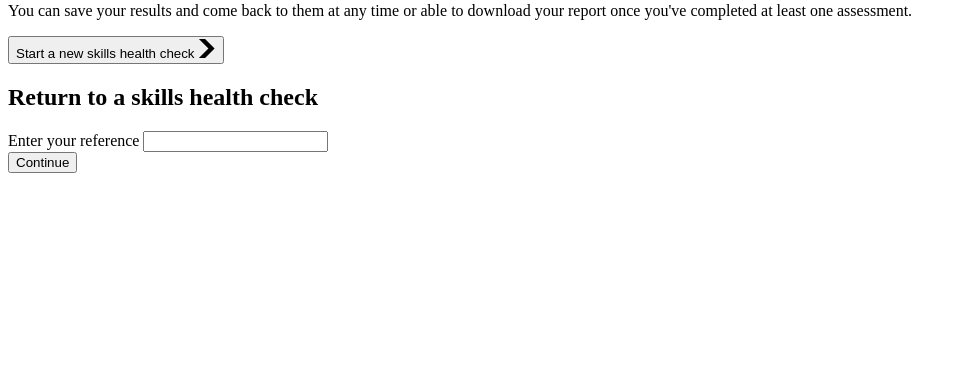
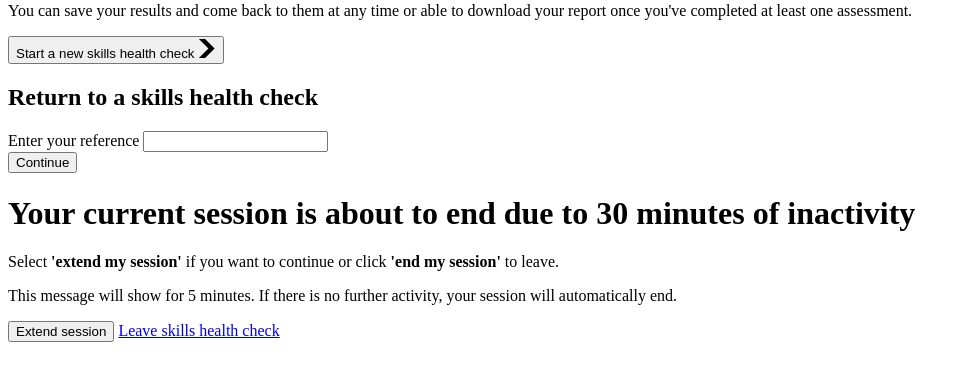
Before and after one commit to SkillsFundingAgency/dfc-app-skillshealthcheck, an ASP.NET Core app: template DFC.App.SkillsHealthCheck/Views/Home/Body.cshtml in a window 1280 px wide. Shown: the part 132-513 px from the top of the page, without its empty margins (0-970 px from the left). Run offline with ASP.NET Core 8, Linux system fonts and the light colour scheme; the template is opened without the code that fills it, so the values that code supplies are empty; the project's own start-up code is not run, and a stand-in starts its controllers and pages; some libraries are stand-ins or nearby versions.

Commit message:
Creation of pop-up and linking to session timeout page to test

```diff
--- a/DFC.App.SkillsHealthCheck/Views/Home/Body.cshtml
+++ b/DFC.App.SkillsHealthCheck/Views/Home/Body.cshtml
@@ -5,17 +5,35 @@
         <p class="govuk-body">The skills health check is a set of quizzes and activities designed to help you explore your skills, interests and motivations.</p>
         <p>Working through the skills health check can help you decide what kind of jobs might be right for you. </p>
         <p>You can save your results and come back to them at any time or able to download your report once you've completed at least one assessment.</p>
-        <form method="post" action="/skills-health-check/start-skills-health-check">
-            <button class="govuk-button ncs-button__primary" data-module="govuk-button">
+        <!-- <form method="post" action="/skills-health-check/start-skills-health-check"> -->
+            <button class="govuk-button ncs-button__primary" data-module="govuk-button" href="#popup1">
                 Start a new skills health check
                 <svg class="govuk-button__start-icon" xmlns="http://www.w3.org/2000/svg" width="17.5" height="19" viewBox="0 0 33 40" aria-hidden="true" focusable="false">
                     <path fill="currentColor" d="M0 0h13l20 20-20 20H0l20-20z"></path>
                 </svg>
             </button>
             <input type="hidden" name="ListTypeFields" id="ListTypeFields" value="@Model.ListTypeFields" />
-        </form>
+        <!-- </form> -->
     </div>
     <div class="govuk-grid-column-one-third">
         <partial name="_RightBar" model="@Model.RightBarViewModel"/>
     </div>
 </div>
+
+<a href="#sessionEndPopup" class="open-popup-btn" id="sessionEndLink">
+</a>
+<div id="sessionEndPopup" class="popup-container">
+<div class="popup-content">
+<div class="govuk-grid-row">
+    <div class="govuk-grid-column-two-thirds">
+        <h1 class="heading-m">Your current session is about to end due to 30 minutes of inactivity</h1>
+        <p>Select <b>'extend my session'</b> if you want to continue or click <b>'end my session'</b> to leave.</p>
+        <p>This message will show for 5 minutes. If there is no further activity, your session will automatically end.</p>
+    </div>
+    <button class="govuk-button button-start" data-module="govuk-button">
+                Extend session
+    </button>
+    <a class="govuk-link" href="tel:0800100900" rel="external">Leave skills health check</a>
+</div>
+</div>
+</div>
--- a/DFC.App.SkillsHealthCheck/Views/SessionTimeout/Body.cshtml
+++ b/DFC.App.SkillsHealthCheck/Views/SessionTimeout/Body.cshtml
@@ -2,7 +2,7 @@
 <div class="govuk-grid-row">
     <div class="govuk-grid-column-two-thirds">
         <h1 class="heading-xlarge">Sorry, your session has timed out due to inactivity</h1>
-        <p>To go back to your saved skills health check you can <a href="@Model.HomePageUrl">enter your reference code</a>.</p>
+        <p>To go back to your saved skills health check you can <a href="#sessionEndPopup" class="open-popup-btn" id="sessionEndLink"> enter your reference code</a>.</p>
         <p>If you did not save your progress and receive a reference code, you will need to start a <a href="@Model.HomePageUrl">new skills health check</a>.</p>
     </div>
 </div>
```
Also changed, not shown: DFC.App.SkillsHealthCheck/Views/SessionTimeout/Popup.cshtml (added, +15 -0 lines).
